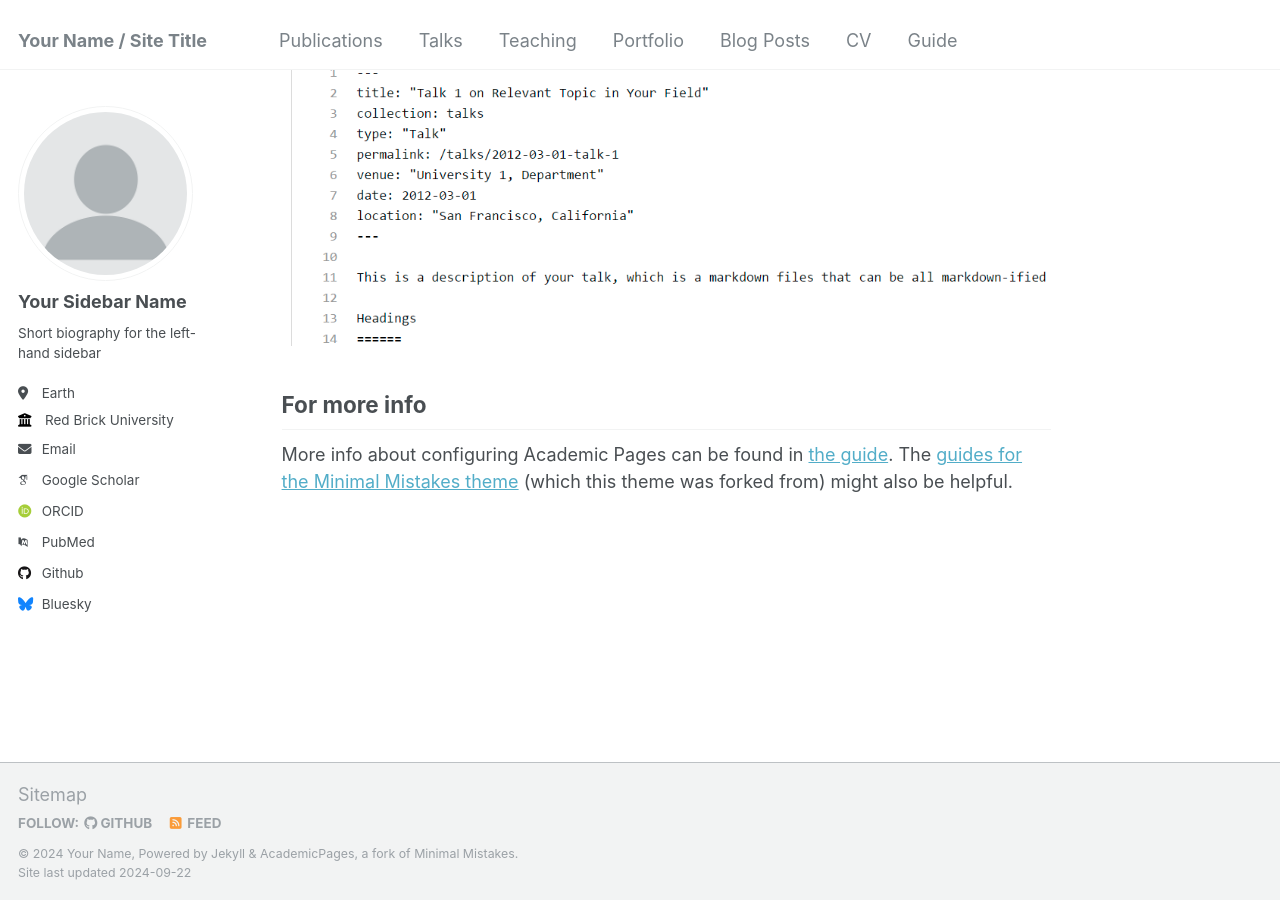
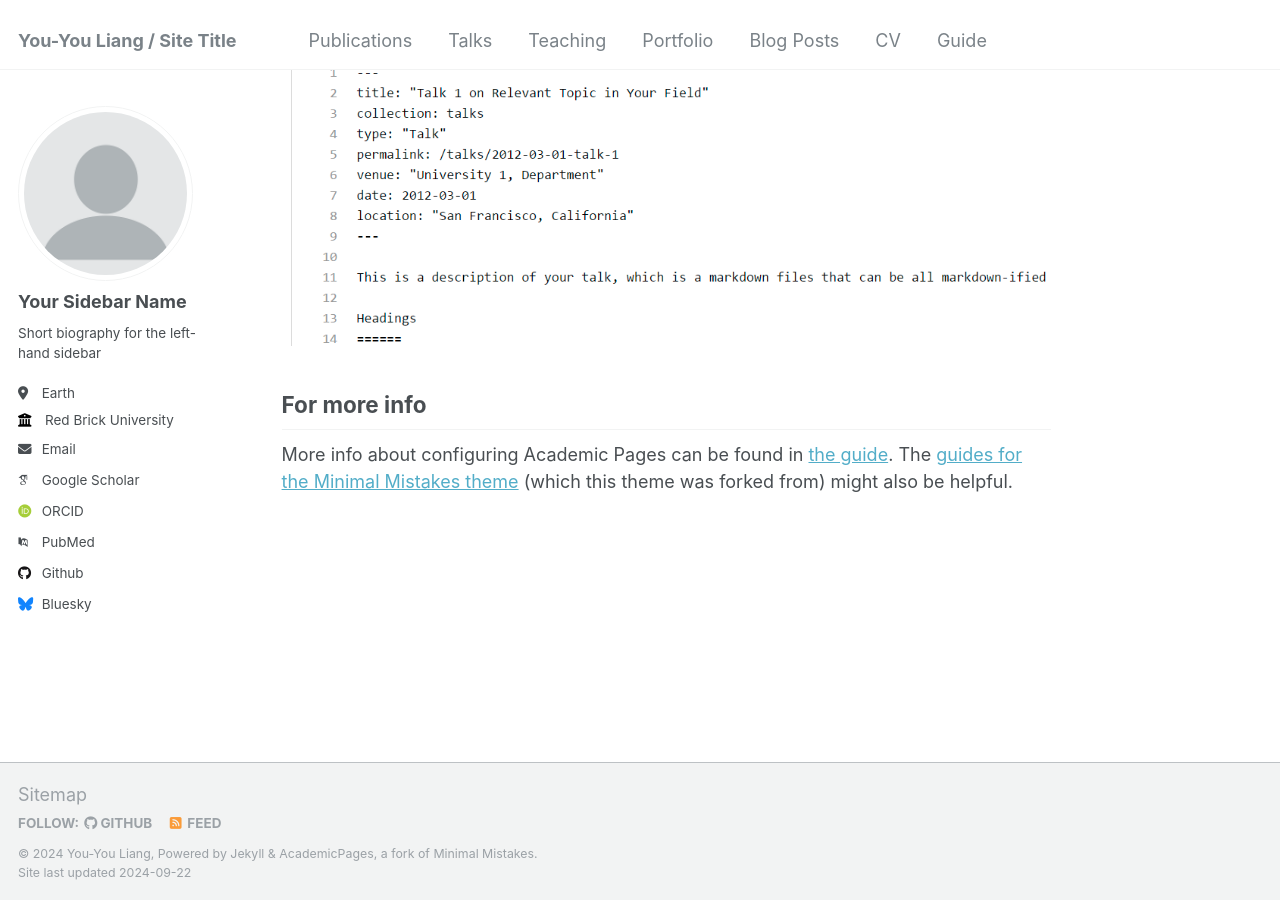
Before and after one commit to YouYou-Liang/YouYou-Liang.github.io, a Jekyll site: the page built from _pages/about.md, in a window 1280 px wide and 900 px high, scrolled down 2643 px. Built offline with Jekyll 4.4.1, drawn with Linux system fonts in a browser that asks for light colours; some web fonts are replaced.

Commit message:
修改配置文件

```diff
--- a/_config.yml
+++ b/_config.yml
@@ -8,13 +8,13 @@
 
 # Basic Site Settings
 locale                   : "en-US"
-title                    : "Your Name / Site Title"
+title                    : "You-You Liang / Site Title"
 title_separator          : "-"
-name                     : &name "Your Name"
+name                     : &name "You-You Liang"
 description              : &description "personal description"
-url                      : https://academicpages.github.io # the base hostname & protocol for your site e.g. "https://mmistakes.github.io"
+url                      : https://YouYou-Liang.github.io/ # the base hostname & protocol for your site e.g. "https://mmistakes.github.io"
 baseurl                  : "" # the subpath of your site, e.g. "/blog"
-repository               : "academicpages/academicpages.github.io"
+repository               : "YouYou-Liang/YouYou-Liang.github.io"
 
 # Site Author - The following control what appear as part of the author content on the side bar.
 #               If a field is blank the icon and link will not appear, otherwise it will be shown.
```
